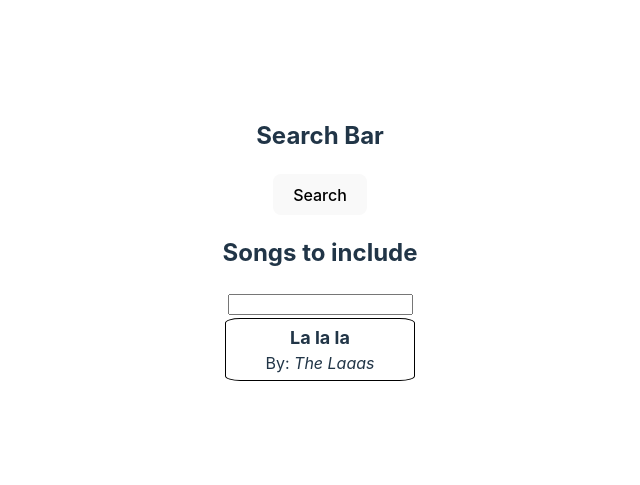
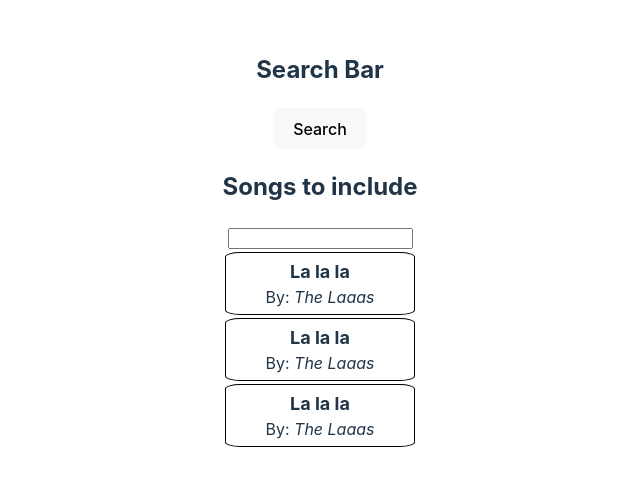
Before and after one commit to Samir70/set-lister, a React (Vite) app: page / in a window 1280 px wide. Shown: the part 169-654 px from the top of the page, without its empty margins (320-960 px from the left). Built offline with nearby package versions, Linux system fonts and the light colour scheme.

Commit message:
make basic tracklist component

```diff
--- a/src/App.jsx
+++ b/src/App.jsx
@@ -4,8 +4,11 @@ import SearchBar from './components/SearchBar'
 import SearchResults from './components/SearchResults'
 import Setlist from './components/Setlist'
 import Track from './components/Track'
+import Tracklist from './components/Tracklist'
 
 import { dummySong } from './assets/dummyData'
+import { dummySongList } from './assets/dummyData'
+
 
 function App() {
   const [count, setCount] = useState(0)
@@ -15,7 +18,7 @@ function App() {
       <SearchBar />
       <SearchResults />
       <Setlist />
-      <Track song={dummySong} />
+      <Tracklist songlist={dummySongList} />
     </>
   )
 }
--- a/src/assets/dummyData.js
+++ b/src/assets/dummyData.js
@@ -4,3 +4,9 @@ export const dummySong = {
   artist: "The Laaas",
   status: "Gigable",
 }
+
+export const dummySongList = [
+  dummySong,
+  dummySong,
+  dummySong,
+]
--- a/src/components/Track.jsx
+++ b/src/components/Track.jsx
@@ -3,7 +3,6 @@ import styles from '../styles/Track.module.css'
 
 function Track(props) {
   const [count, setCount] = useState(0)
-  console.log(props)
   return (
     <div>
       <div className={styles.trackBox}>
--- a/src/components/Tracklist.jsx
+++ b/src/components/Tracklist.jsx
@@ -0,0 +1,21 @@
+import { useState } from 'react'
+import styles from '../styles/Tracklist.module.css'
+import Track from './Track'
+
+// Purpose of this component is to render a list of tracks
+
+function Tracklist(props) {
+  const [tracklist, setTracklist] = useState(props.songlist)
+
+  return (
+    <>
+      {tracklist.map((t, idx) => {
+        return (
+          <Track song={t} key={idx} />
+        )
+      })}
+    </>
+  )
+}
+
+export default Tracklist
```
